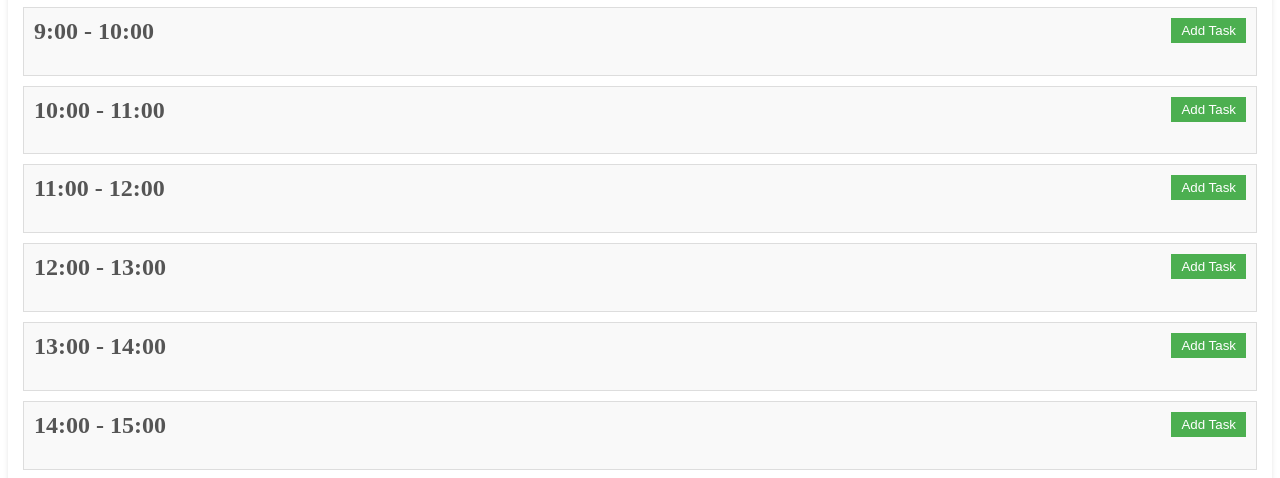
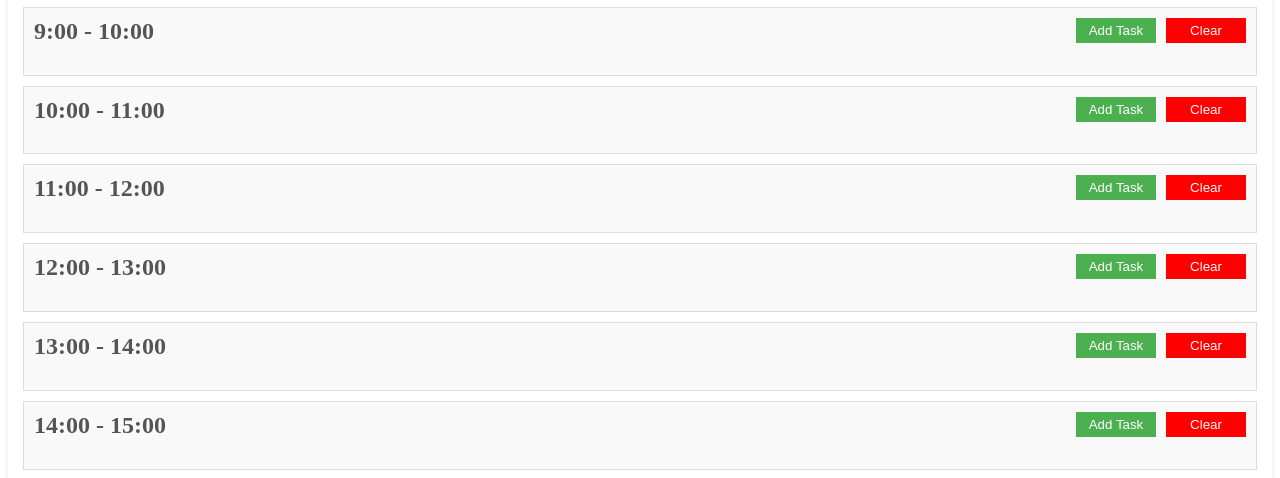
Before and after one commit to cse110-sp24-group4/warmup-exercise, a plain HTML site: page index.html in a window 1280 px wide. Both pictures are taken after a click on the element "10". Shown: the part 322-800 px from the top of the page. Drawn offline with Linux system fonts and the light colour scheme.

Commit message:
Added clear tasks button

```diff
--- a/calendar_main.css
+++ b/calendar_main.css
@@ -82,8 +82,22 @@ h1 {
     cursor: pointer;
     position: absolute;
     top: 10px;
+    right: 100px;
+    width: 6em;
+}
+
+.remove-task {
+    padding: 5px 10px;
+    background-color: red;
+    color: white;
+    border: none;
+    cursor: pointer;
+    position: absolute;
+    top: 10px;
     right: 10px;
+    width: 6em;
 }
+
 
 .add-task:hover {
     background-color: #45a049;
--- a/calendar_main.js
+++ b/calendar_main.js
@@ -44,7 +44,7 @@ function updateScheduler(date) {
     for (let hour = 9; hour <= 17; hour++) {
         let timeSlot = document.createElement('div');
         timeSlot.className = 'time-slot';
-        timeSlot.innerHTML = `<h2>${hour}:00 - ${hour + 1}:00</h2><ul class="tasks"></ul><button class="add-task">Add Task</button>`;
+        timeSlot.innerHTML = `<h2>${hour}:00 - ${hour + 1}:00</h2><ul class="tasks"></ul><button class="add-task">Add Task</button><button class="remove-task">Clear</button>`;
         scheduler.appendChild(timeSlot);
 
         timeSlot.querySelector('.add-task').addEventListener('click', function() {
@@ -60,6 +60,17 @@ function updateScheduler(date) {
             }
         });
 
+        timeSlot.querySelector('.remove-task').addEventListener('click', function() {
+            let tasksLength = localStorage.getItem(date + hour);
+            if (tasksLength) {
+                for (let i = 0; i < tasksLength; i++) {
+                    localStorage.removeItem(date + hour + i);
+                }
+            }
+            localStorage.removeItem(date + hour);
+            timeSlot.querySelector('.tasks').innerHTML = '';
+        });
+
 
         let tasksLength = localStorage.getItem(date + hour);
         if (tasksLength) {
```
